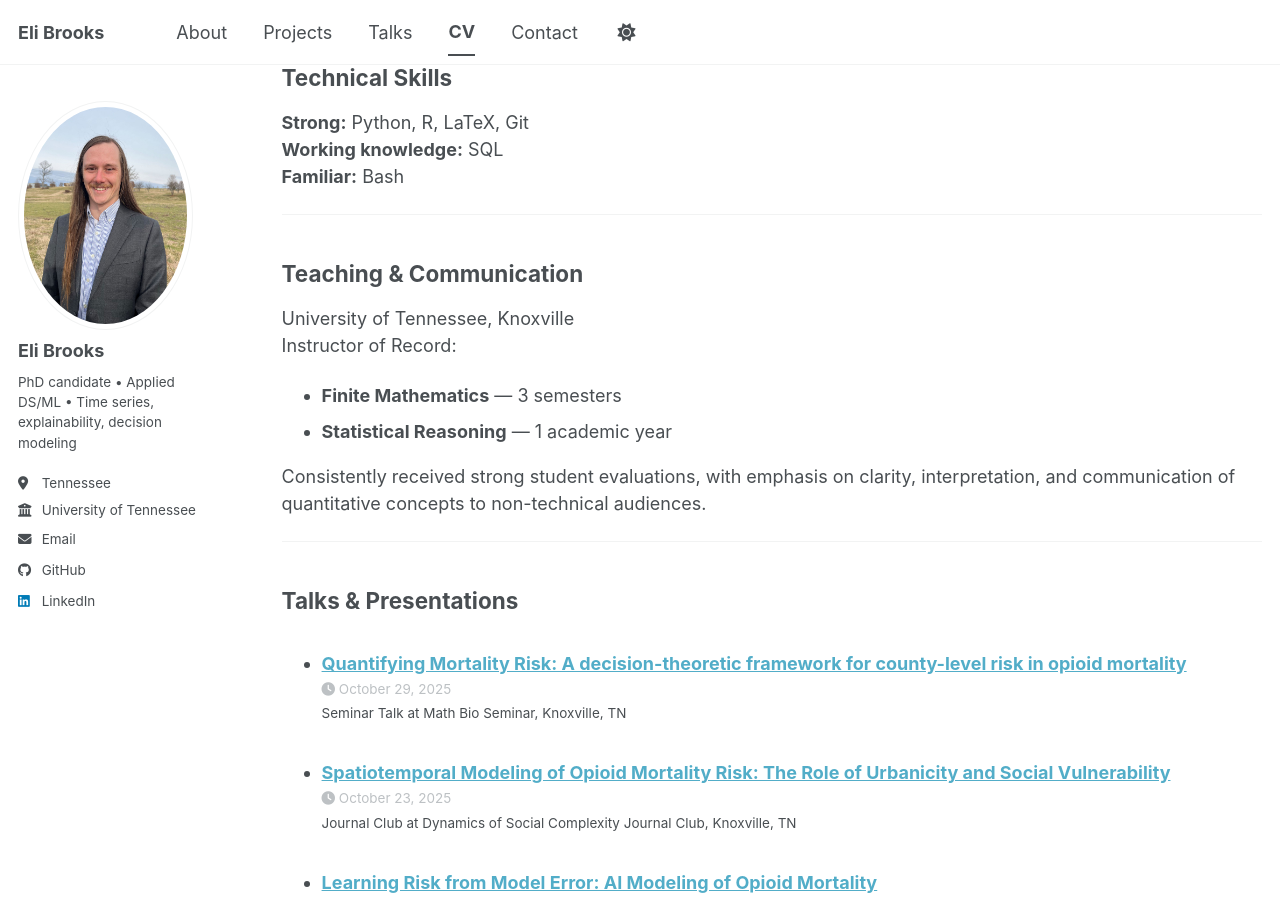
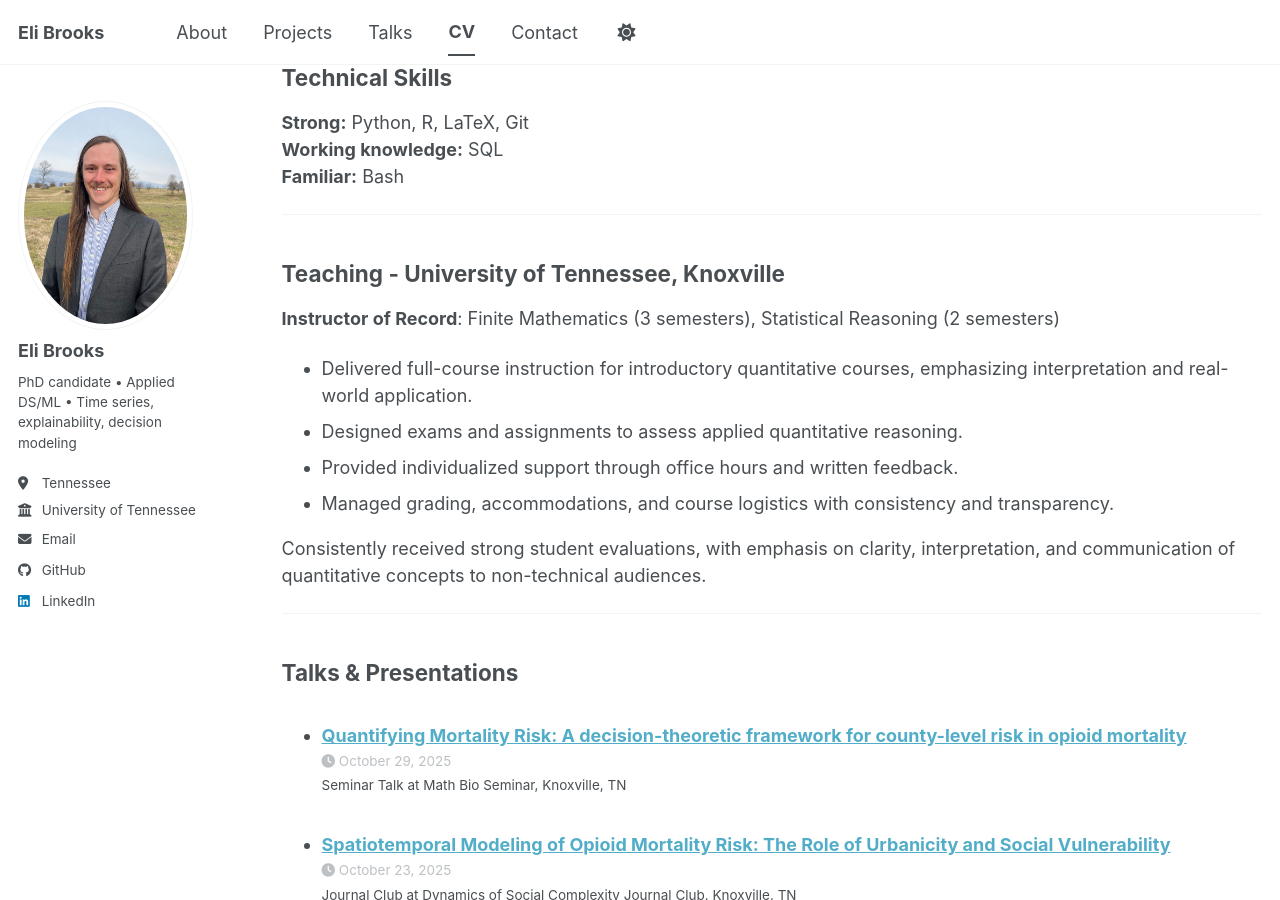
Before and after one commit to ebrook27/ebrook27.github.io, a Jekyll site: the page built from _pages/cv.md, in a window 1280 px wide and 900 px high, scrolled down 1225 px. Built offline with Jekyll 4.4.1, drawn with Linux system fonts in a browser that asks for light colours; a script bundle is joined from its source files by our own code; library files that are not in the unit come from our copies.

Commit message:
Update cv.md

```diff
--- a/_pages/cv.md
+++ b/_pages/cv.md
@@ -50,11 +50,14 @@ https://doi.org/10.1029/2019JA026870
 
 ---
 
-## Teaching & Communication
-University of Tennessee, Knoxville
-Instructor of Record:
-- **Finite Mathematics** — 3 semesters
-- **Statistical Reasoning** — 1 academic year
+## Teaching - University of Tennessee, Knoxville
+**Instructor of Record**: Finite Mathematics (3 semesters), Statistical Reasoning (2 semesters)
+
+- Delivered full-course instruction for introductory quantitative courses, emphasizing interpretation and real-world application.
+- Designed exams and assignments to assess applied quantitative reasoning.
+- Provided individualized support through office hours and written feedback.
+- Managed grading, accommodations, and course logistics with consistency and transparency.
+
 
 Consistently received strong student evaluations, with emphasis on clarity, interpretation, and communication of quantitative concepts to non-technical audiences.
 
```
